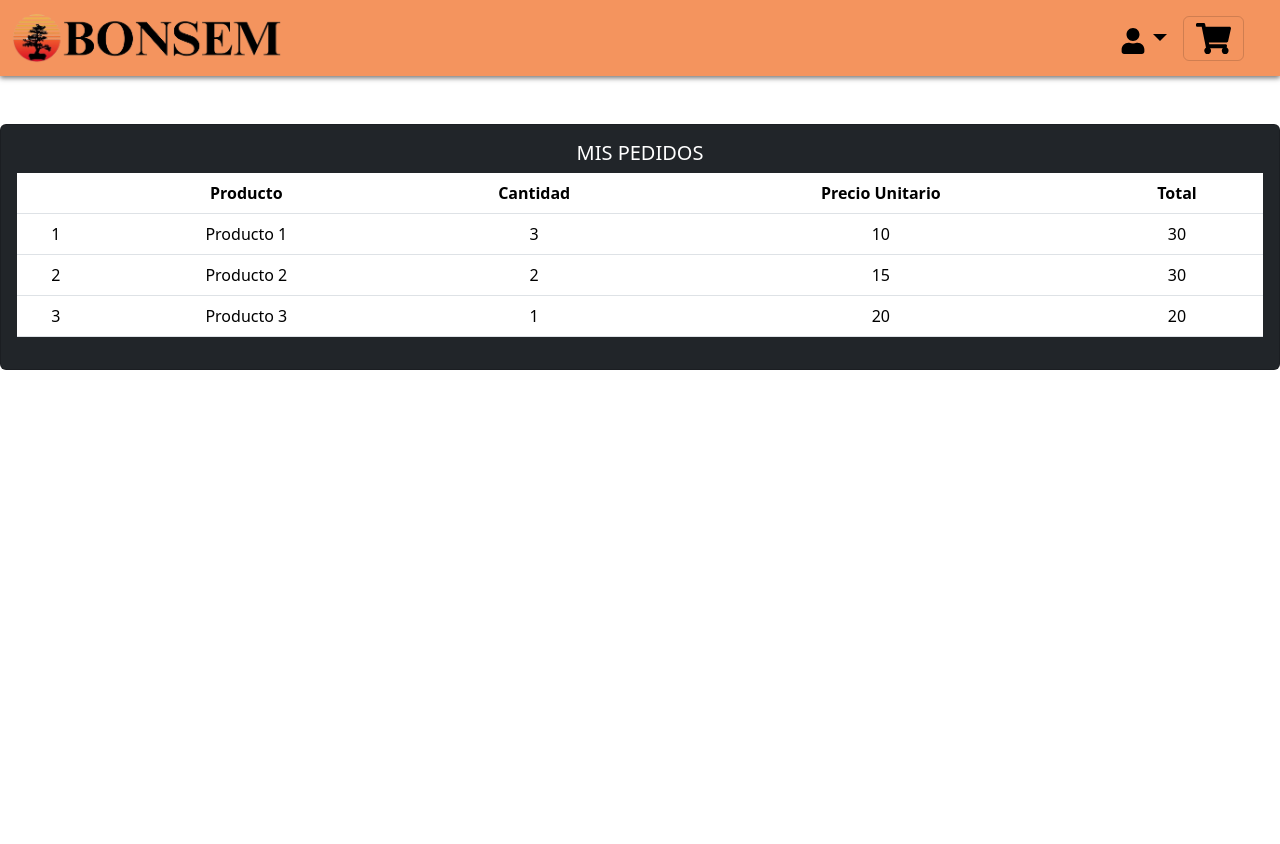
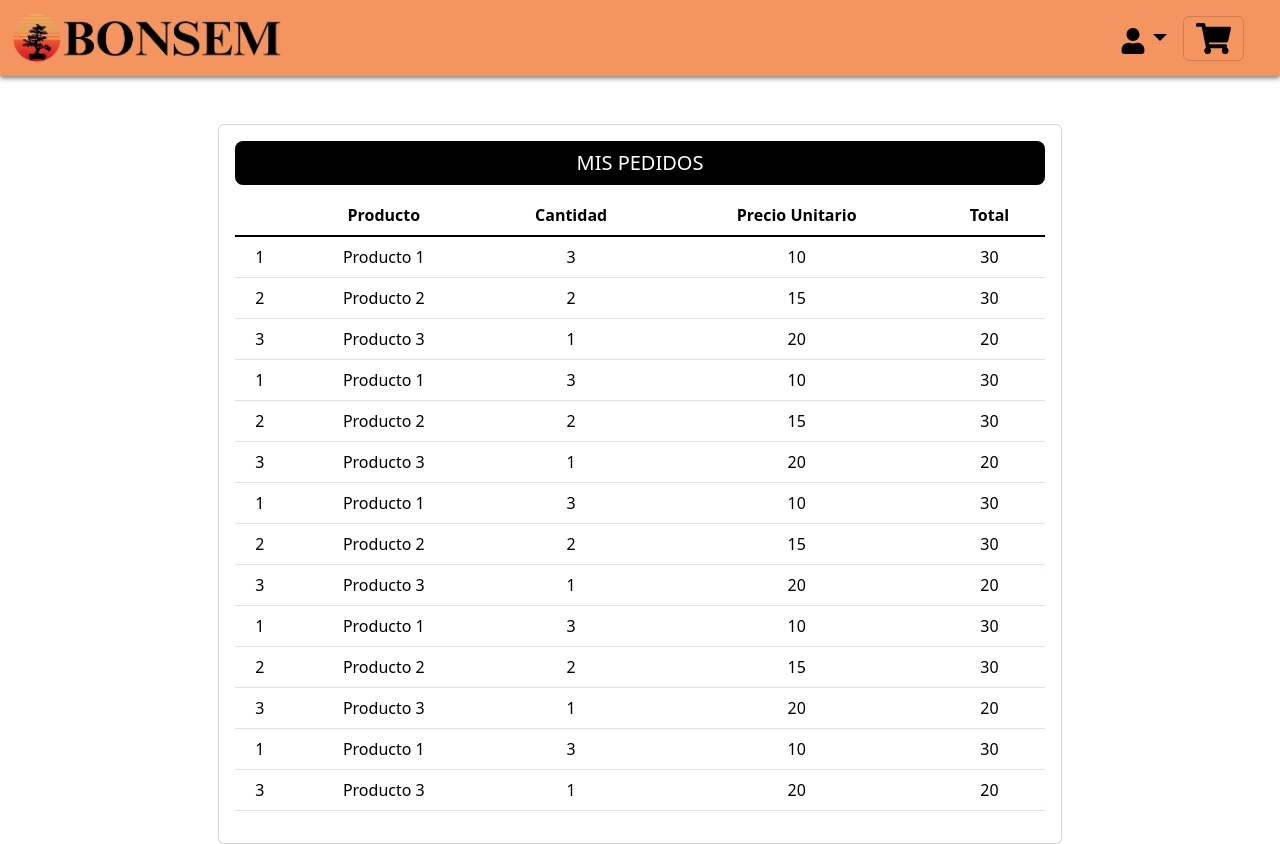
Before and after one commit to EvelynVanegas/DSM-Trabajo-React-2024, a React (Create React App) app in the folder my_webapp_2024/: page /MisPedidos in a window 1280 px wide. Before the commit the page ends 800 px from the top, so only its background shows below. Built offline with nearby package versions, Linux system fonts and the light colour scheme.

Commit message:
MisPedidos Modificados

```diff
--- a/my_webapp_2024/src/Paginas/MisPedidos.css
+++ b/my_webapp_2024/src/Paginas/MisPedidos.css
@@ -0,0 +1,20 @@
+.custom-card {
+    width: 66%;
+}
+
+.custom-title {
+    background-color: #000;
+    color: #fff;
+    border-radius: 0.5rem;
+    padding: 10px;
+    margin-bottom: 10px;
+}
+
+.custom-thead {
+    border-bottom: 2px solid black;
+}
+
+.custom-th {
+    border: none;
+    padding: 10px;
+}
--- a/my_webapp_2024/src/Paginas/MisPedidos.js
+++ b/my_webapp_2024/src/Paginas/MisPedidos.js
@@ -1,36 +1,41 @@
-import './MisPedidos.css'
+import './MisPedidos.css';
 import Table from 'react-bootstrap/Table';
 import Card from 'react-bootstrap/Card';
 
 const MisPedidos = () => {
-
     const pedidos = [
         { id: 1, producto: 'Producto 1', cantidad: 3, precioUnitario: 10 },
         { id: 2, producto: 'Producto 2', cantidad: 2, precioUnitario: 15 },
         { id: 3, producto: 'Producto 3', cantidad: 1, precioUnitario: 20 },
+        { id: 1, producto: 'Producto 1', cantidad: 3, precioUnitario: 10 },
+        { id: 2, producto: 'Producto 2', cantidad: 2, precioUnitario: 15 },
+        { id: 3, producto: 'Producto 3', cantidad: 1, precioUnitario: 20 },
+        { id: 1, producto: 'Producto 1', cantidad: 3, precioUnitario: 10 },
+        { id: 2, producto: 'Producto 2', cantidad: 2, precioUnitario: 15 },
+        { id: 3, producto: 'Producto 3', cantidad: 1, precioUnitario: 20 },
+        { id: 1, producto: 'Producto 1', cantidad: 3, precioUnitario: 10 },
+        { id: 2, producto: 'Producto 2', cantidad: 2, precioUnitario: 15 },
+        { id: 3, producto: 'Producto 3', cantidad: 1, precioUnitario: 20 },
+        { id: 1, producto: 'Producto 1', cantidad: 3, precioUnitario: 10 },
+        { id: 3, producto: 'Producto 3', cantidad: 1, precioUnitario: 20 },
     ];
 
-
     return (
-        <Card
-          bg={'Dark'.toLowerCase()}
-          key={'Dark'}
-          text={'Dark'.toLowerCase() === 'light' ? 'dark' : 'white'}
-          className="mb-2"
-        >
-            <Card.Body>
-                <Card.Title>MIS PEDIDOS</Card.Title>
-                <Card.Text>
+        <div className="d-flex justify-content-center align-items-center h-100">
+            <Card className="custom-card">
+                <Card.Body>
+                    <Card.Title className="custom-title">MIS PEDIDOS</Card.Title>
                     <Table responsive="sm">
-                        <thead>
+                        <thead className="custom-thead">
                             <tr>
-                                <th></th>
-                                <th>Producto</th>
-                                <th>Cantidad</th>
-                                <th>Precio Unitario</th>
-                                <th>Total</th>
+                                <th className="custom-th"></th>
+                                <th className="custom-th">Producto</th>
+                                <th className="custom-th">Cantidad</th>
+                                <th className="custom-th">Precio Unitario</th>
+                                <th className="custom-th">Total</th>
                             </tr>
                         </thead>
+
                         <tbody>
                             {pedidos.map((pedido, index) => (
                                 <tr key={index}>
@@ -43,9 +48,9 @@ const MisPedidos = () => {
                             ))}
                         </tbody>
                     </Table>
-                </Card.Text>
-            </Card.Body>
-        </Card>
+                </Card.Body>
+            </Card>
+        </div>
     );
 }
 
```
